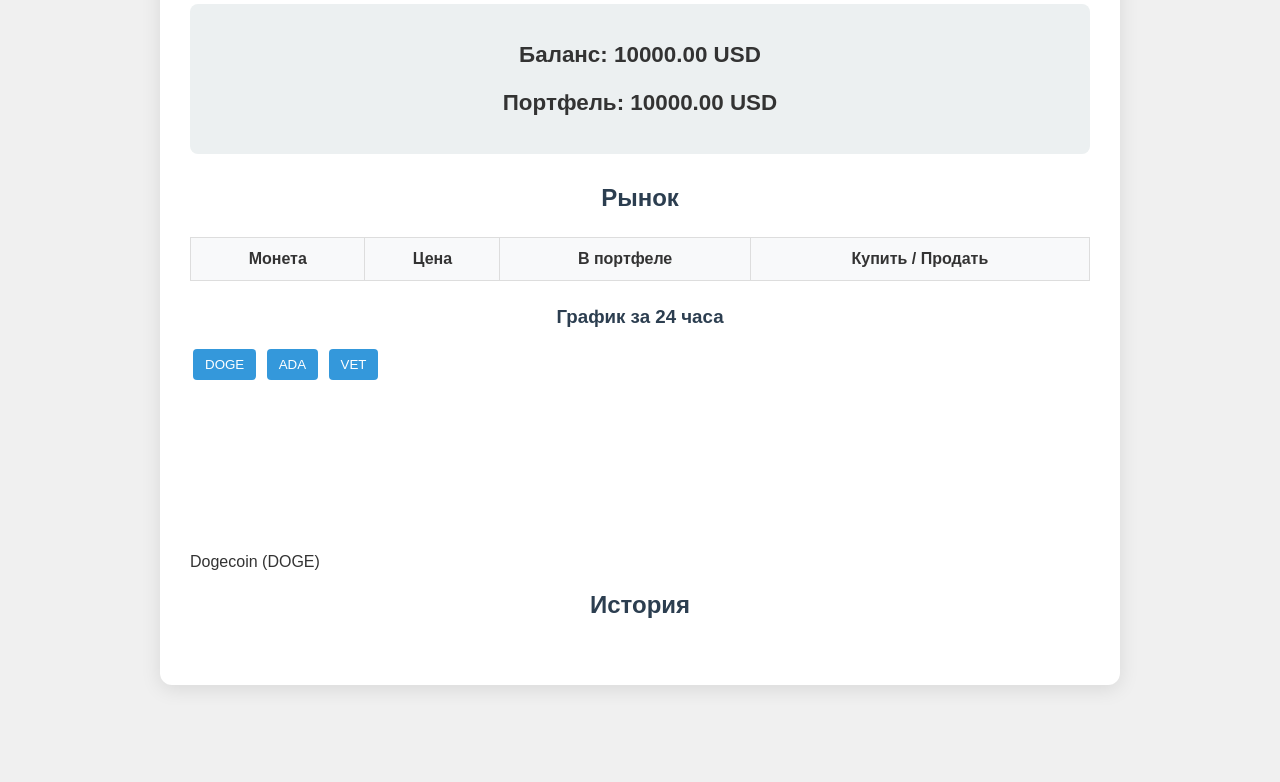
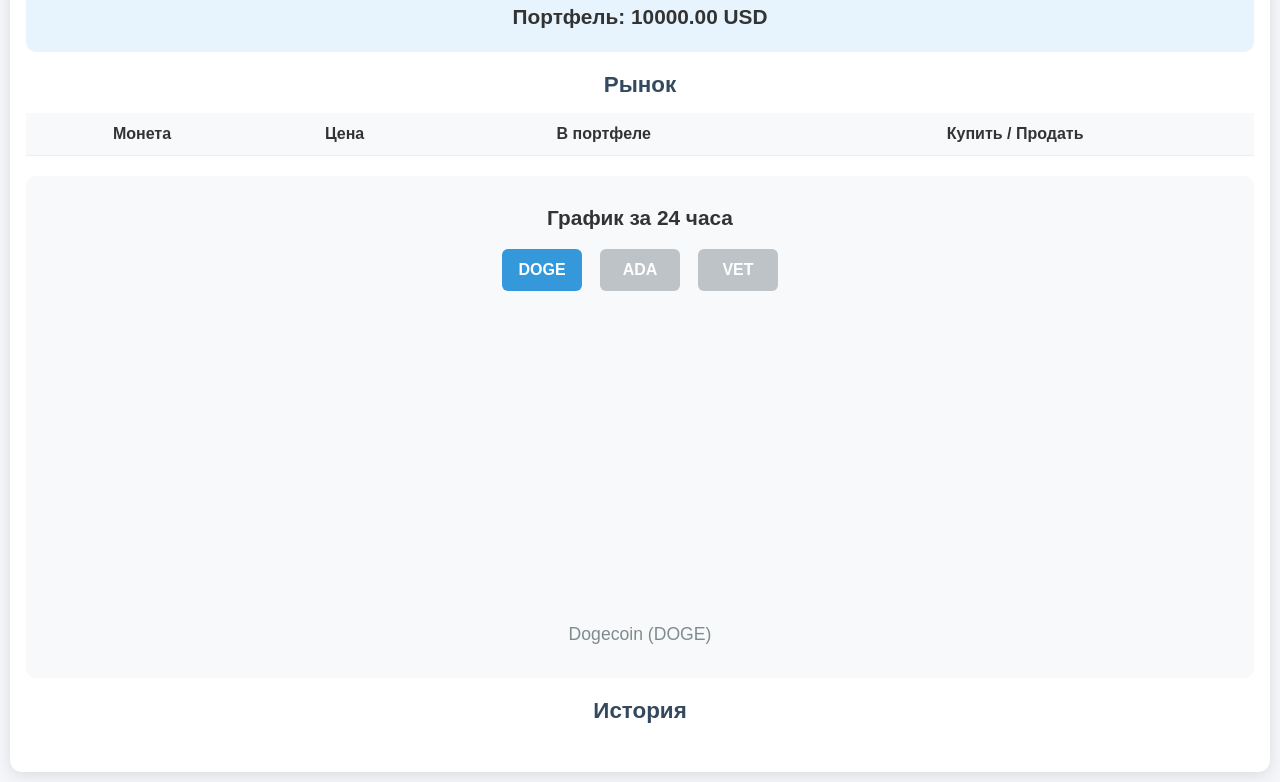
Before and after one commit to prokazin/Snow, a plain HTML site: page index.html in a window 1280 px wide. Shown: the part 134-916 px from the top of the page. Before the commit the page ends 839 px from the top, so only its background shows below. Drawn offline with nearby package versions, Linux system fonts and the light colour scheme; no server answers.

Commit message:
Refactor styles for improved layout and design

```diff
--- a/style.css
+++ b/style.css
@@ -1,93 +1,150 @@
+* {
+    box-sizing: border-box;
+}
+
 body {
     font-family: Arial, sans-serif;
-    background: #f0f0f0;
+    background: #f4f6f9;
     margin: 0;
-    padding: 20px;
+    padding: 10px;
     color: #333;
 }
 
 .container {
-    max-width: 900px;
-    margin: auto;
+    max-width: 100%;
+    margin: 0 auto;
     background: white;
-    padding: 30px;
     border-radius: 12px;
-    box-shadow: 0 4px 20px rgba(0,0,0,0.1);
+    padding: 16px;
+    box-shadow: 0 4px 15px rgba(0,0,0,0.1);
 }
 
-h1, h2, h3 {
+h1 {
     text-align: center;
+    font-size: 1.8em;
+    margin: 10px 0;
     color: #2c3e50;
+}
+
+h2 {
+    text-align: center;
+    font-size: 1.4em;
+    margin: 20px 0 10px;
+    color: #34495e;
+}
+
+h3 {
+    text-align: center;
+    font-size: 1.3em;
+    margin: 15px 0 10px;
+}
+
+.balance {
+    background: #e8f4fd;
+    padding: 15px;
+    border-radius: 10px;
+    text-align: center;
+    font-size: 1.3em;
+    font-weight: bold;
+    margin: 15px 0;
+}
+
+.balance p {
+    margin: 8px 0;
 }
 
 table {
     width: 100%;
     border-collapse: collapse;
-    margin: 25px 0;
+    margin: 15px 0;
+    font-size: 1em;
 }
 
 th, td {
-    border: 1px solid #ddd;
-    padding: 12px;
+    padding: 12px 8px;
     text-align: center;
+    border-bottom: 1px solid #eee;
 }
 
 th {
-    background-color: #f8f9fa;
+    background: #f8f9fa;
+    font-weight: bold;
 }
 
 input[type="number"] {
-    width: 100px;
-    padding: 8px;
-    margin: 5px;
+    width: 100%;
+    padding: 10px;
+    font-size: 1em;
+    border: 1px solid #ccc;
+    border-radius: 6px;
+    margin: 8px 0;
 }
 
 button {
-    padding: 8px 12px;
-    margin: 3px;
+    padding: 10px 14px;
+    margin: 4px;
+    border: none;
+    border-radius: 6px;
+    font-size: 1em;
     cursor: pointer;
-    border: none;
-    border-radius: 4px;
     background: #3498db;
     color: white;
+    width: 48%;
 }
 
-button:hover {
+button:active {
     background: #2980b9;
 }
 
-.balance {
-    font-size: 1.4em;
+.coin-buttons {
+    display: flex;
+    justify-content: center;
+    gap: 10px;
+    margin: 15px 0;
+}
+
+.coin-buttons button {
+    width: 80px;
+    padding: 12px;
     font-weight: bold;
+    background: #bdc3c7;
+}
+
+.coin-buttons button.active {
+    background: #3498db;
+}
+
+.chart-section {
+    margin: 20px 0;
+    padding: 15px;
+    background: #f8f9fa;
+    border-radius: 10px;
+}
+
+#price-chart {
+    max-width: 100%;
+    height: 300px !important;
+}
+
+.chart-label {
     text-align: center;
-    margin: 30px 0;
-    padding: 15px;
-    background: #ecf0f1;
-    border-radius: 8px;
+    font-size: 1.1em;
+    margin-top: 10px;
+    color: #7f8c8d;
 }
 
 #history {
     list-style: none;
     padding: 0;
-    max-height: 300px;
+    max-height: 200px;
     overflow-y: auto;
 }
 
 #history li {
     padding: 10px;
-    background: #f8f9fa;
+    background: #ecf0f1;
     margin: 6px 0;
     border-radius: 6px;
+    font-size: 0.95em;
     border-left: 4px solid #3498db;
 }
-
-#chart-container {
-    background: #f8f9fa;
-    padding: 20px;
-    border-radius: 10px;
-}
-
-canvas {
-    max-width: 100%;
-    height: auto !important;
-}
```
